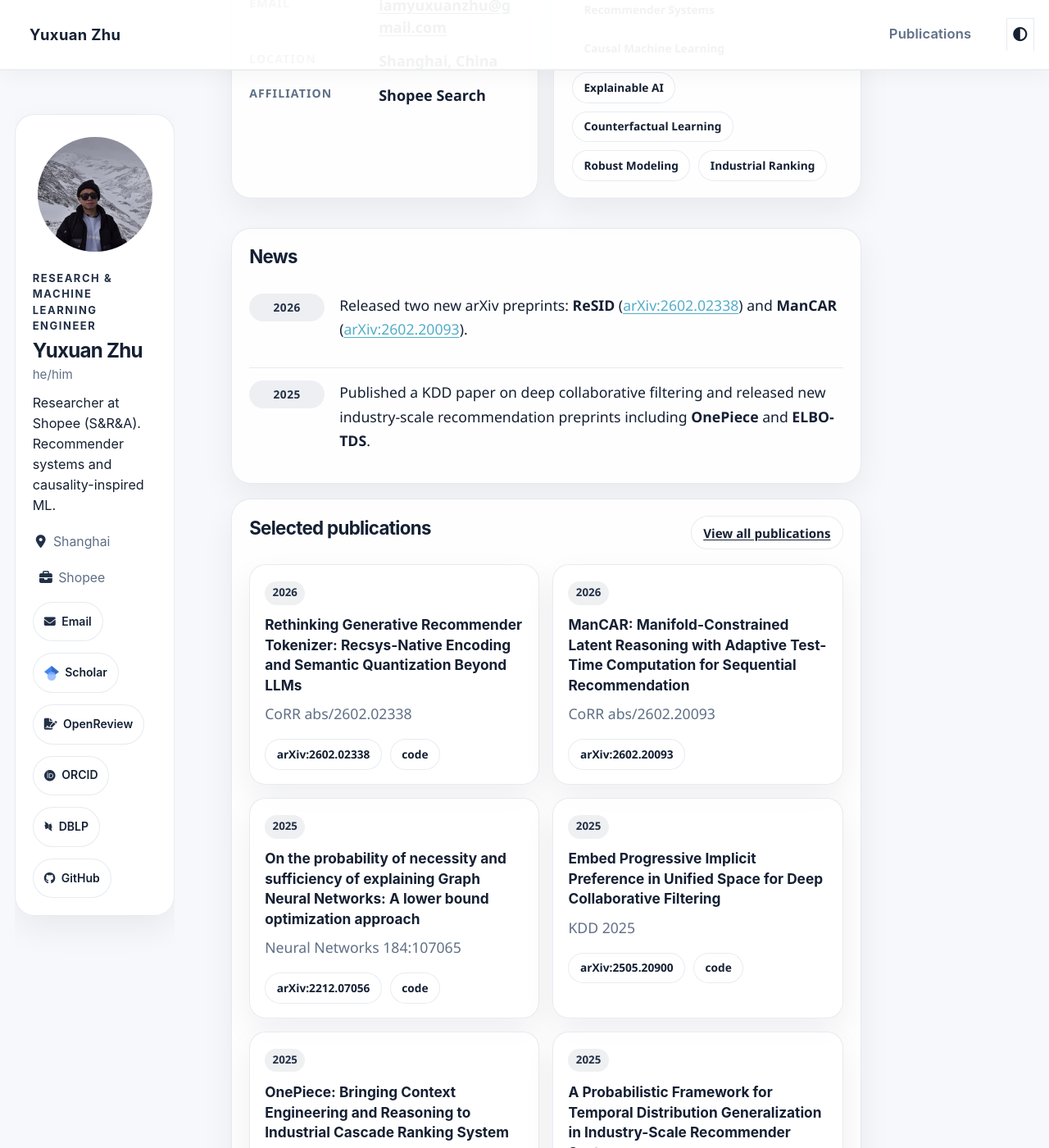
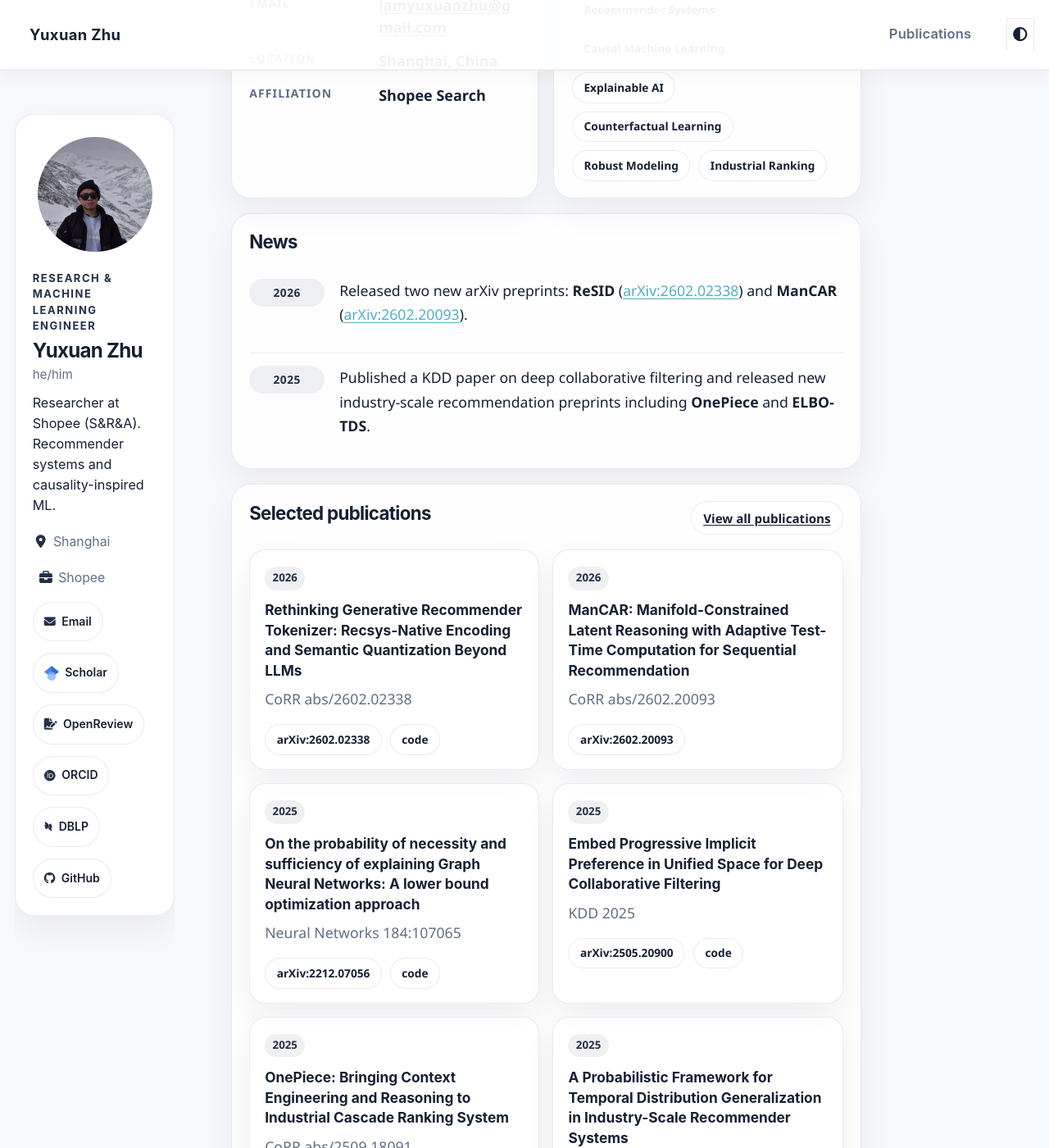
Before and after one commit to EthanChu7/yuxuan.zhu.github.io, a Jekyll site: the page built from _pages/about.md, in a window 1280 px wide and 1400 px high, scrolled down 532 px. Shown: the whole window at 82% size. Built offline with Jekyll 4.4.1, drawn with Linux system fonts in a browser that asks for light colours; some web fonts are replaced; a script bundle is joined from its source files by our own code; library files that are not in the unit come from our copies.

Commit message:
Normalize homepage card spacing

```diff
--- a/assets/css/main.scss
+++ b/assets/css/main.scss
@@ -921,10 +921,18 @@ html[data-theme="dark"] .sidebar .author-card {
   background: transparent;
 }
 
+.page__content > section {
+  margin: 0;
+}
+
+.page__content > section + section {
+  margin-top: 1rem;
+}
+
 .content-card {
   border-radius: 24px;
   padding: 1.15rem 1.2rem;
-  margin-bottom: 1rem;
+  margin-bottom: 0;
 }
 
 .content-card h2 {
@@ -936,7 +944,7 @@ html[data-theme="dark"] .sidebar .author-card {
   display: grid;
   grid-template-columns: repeat(2, minmax(0, 1fr));
   gap: 1rem;
-  margin-bottom: 1rem;
+  margin-bottom: 0;
 }
 
 .split-grid--bottom {
```
